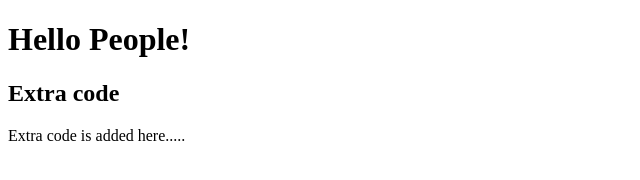
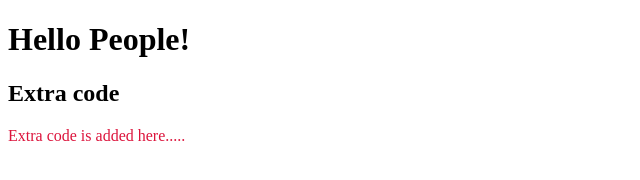
Before and after one commit to KishoarJahanTithee/my-first-repo, a plain HTML site: page index.html in a window 1280 px wide. Shown: the whole page, without its empty margins (0-640 px from the left). Drawn offline with Linux system fonts and the light colour scheme.

Commit message:
style file added

```diff
--- /dev/null
+++ b/index.css
@@ -0,0 +1,3 @@
+p{
+    color: crimson;
+}
--- a/index.html
+++ b/index.html
@@ -5,6 +5,7 @@
     <meta http-equiv="X-UA-Compatible" content="IE=edge">
     <meta name="viewport" content="width=device-width, initial-scale=1.0">
     <title>My first repository</title>
+    <link rel="stylesheet" href="index.css">
 </head>
 <body>
 
```
